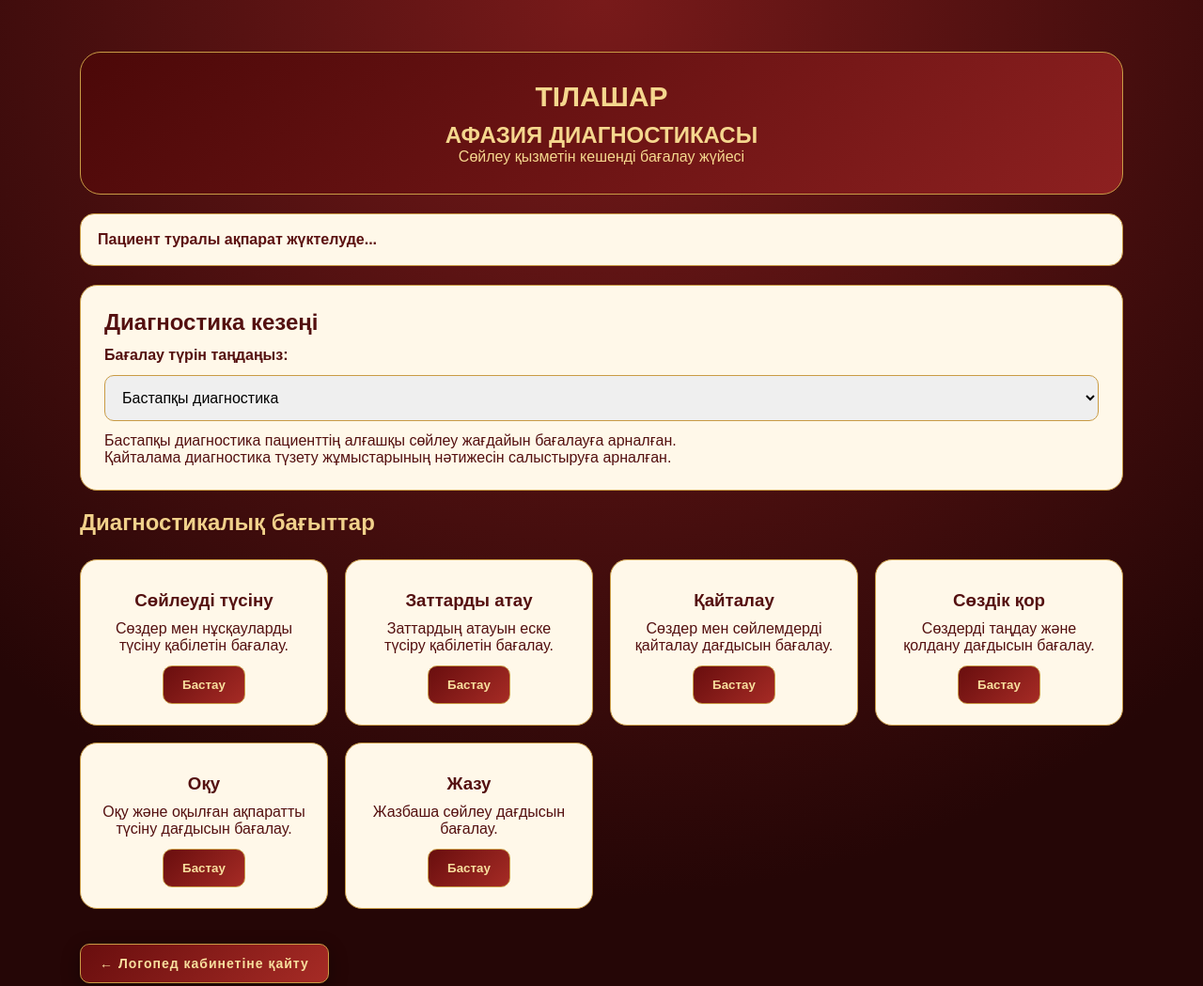
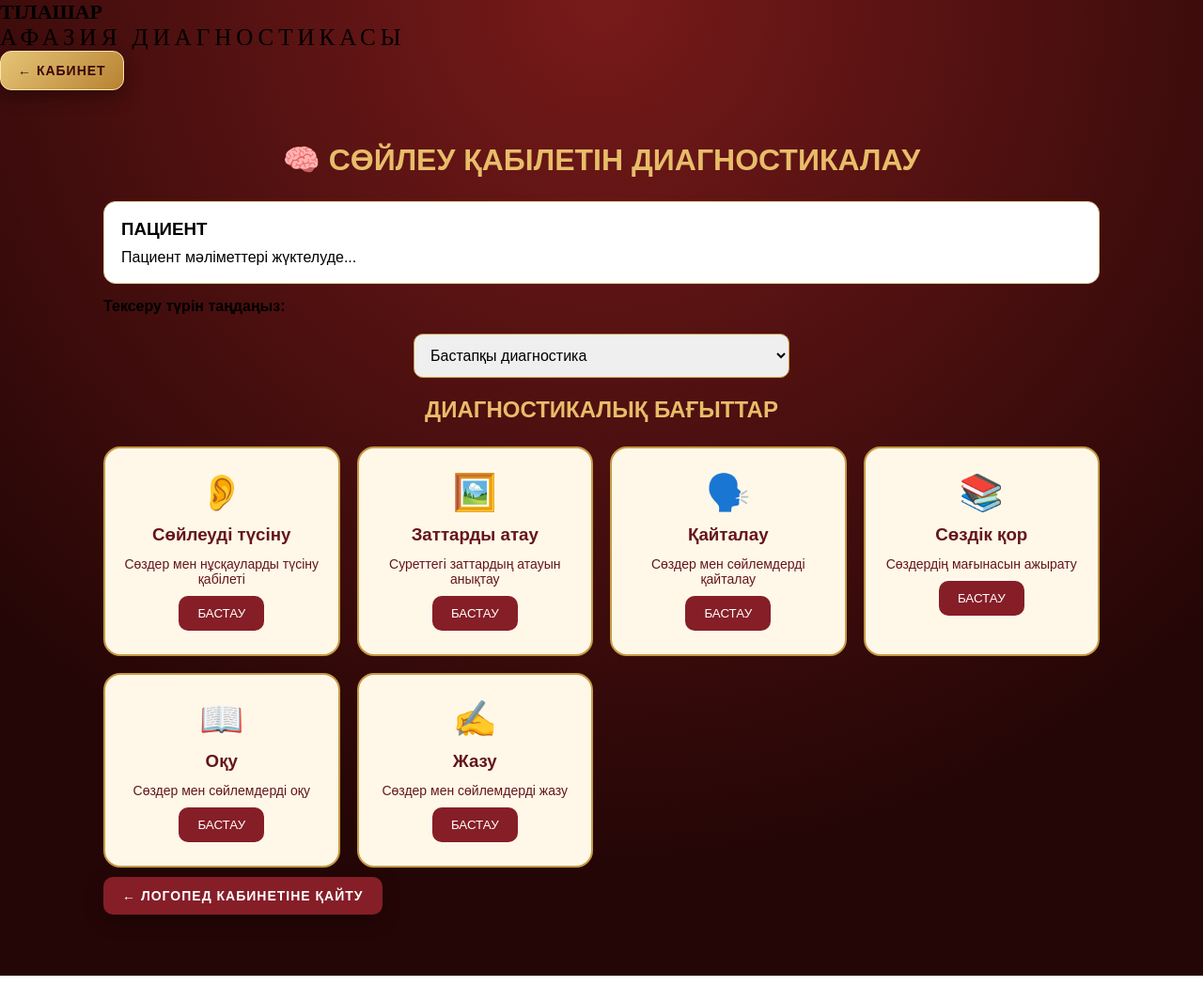
Before and after one commit to meruertermek07-ship-it/afaziya-platformmm, a plain HTML site: page diagnostics.html in a window 1280 px wide. Shown: the whole page at 94% size. Drawn offline with Linux system fonts and the light colour scheme; a web font is replaced by a local one.

Commit message:
Update diagnostics.html

```diff
--- a/diagnostics.html
+++ b/diagnostics.html
@@ -3,187 +3,173 @@
 <head>
     <meta charset="UTF-8">
     <meta name="viewport" content="width=device-width, initial-scale=1.0">
-    <title>Афазия диагностикасы | Тілашар</title>
+    <title>ТІЛАШАР | Афазия диагностикасы</title>
     <link rel="stylesheet" href="style.css">
     <style>
-    .diagnostic-page {
-        max-width: 1150px;
+        .diagnostics-container {
+            max-width: 1100px;
             margin: 35px auto;
             padding: 20px;
         }
-    .diagnostic-header {
-        background: linear-gradient(135deg, #4b0808, #8d2020);
-        color: #f5d78e;
-        padding: 30px;
-        border: 1px solid #c99b45;
-        border-radius: 22px;
+    .diagnostic-heading {
         text-align: center;
-    }
-    .diagnostic-header h1 {
-        font-size: 30px;
-        margin-bottom: 10px;
-    }
-    .patient-name {
-        margin: 20px 0;
-        padding: 18px;
-        background: #fff8e9;
-        border: 1px solid #c99b45;
-        border-radius: 15px;
-        color: #5b1010;
-        font-weight: bold;
-    }
-    .assessment-selector {
-        margin: 20px 0;
-        padding: 25px;
-        background: #fff8e9;
-        border: 1px solid #c99b45;
-        border-radius: 18px;
-        color: #541010;
-    }
-    .assessment-selector select {
-        display: block;
-        width: 100%;
-        padding: 14px;
-        margin: 12px 0;
-        border: 1px solid #c99b45;
-        border-radius: 10px;
-        font-size: 16px;
+        color: #e7bd69;
+        margin-bottom: 25px;
     }
     .diagnostic-grid {
         display: grid;
         grid-template-columns: repeat(auto-fit, minmax(220px, 1fr));
         gap: 18px;
-        margin: 25px 0;
     }
     .diagnostic-card {
         background: #fff8e9;
-        border: 1px solid #c99b45;
+        border: 2px solid #c69b43;
         border-radius: 18px;
-        padding: 22px;
+        padding: 25px 15px;
         text-align: center;
-        color: #541010;
+        cursor: pointer;
+        color: #65151c;
+        transition: .25s;
+    }
+    .diagnostic-card:hover {
+        transform: translateY(-5px);
+        box-shadow: 0 8px 20px #0003;
+    }
+    .diagnostic-card span {
+        font-size: 38px;
     }
     .diagnostic-card h3 {
+        margin: 12px 0;
+    }
+    .diagnostic-card p {
+        font-size: 14px;
+    }
+    .diagnostic-card button {
+        background: #861e27;
+        color: white;
+        border: none;
+        border-radius: 10px;
+        padding: 11px 20px;
+        margin-top: 10px;
+        cursor: pointer;
+    }
+    .diagnostic-select {
+        display: block;
+        width: 100%;
+        max-width: 400px;
+        margin: 20px auto;
+        padding: 13px;
+        border-radius: 10px;
+        border: 1px solid #c69b43;
+        font-size: 16px;
+    }
+    #taskArea, #diagnosticResult {
+        background: #fff8e9;
+        color: #54151b;
+        padding: 25px;
+        margin-top: 25px;
+        border-radius: 18px;
+    }
+    .back-button {
+        padding: 12px 20px;
+        background: #861e27;
+        color: white;
+        border: none;
+        border-radius: 10px;
+        cursor: pointer;
         margin: 10px 0;
     }
-    .diagnostic-card button,
-    .back-button {
-        background: linear-gradient(135deg, #690e0e, #a62b25);
-        color: #f8df9e;
-        border: 1px solid #c99b45;
-        padding: 12px 20px;
-        border-radius: 10px;
-        cursor: pointer;
-        font-weight: bold;
-        margin-top: 12px;
-    }
-    .task-area,
-    .diagnostic-result {
-        background: #fff8e9;
-        color: #541010;
-        padding: 25px;
-        margin-top: 22px;
-        border: 1px solid #c99b45;
-        border-radius: 18px;
-    }
-    .task-area button {
-        margin: 7px;
-        padding: 12px 18px;
-        border: 1px solid #c99b45;
-        border-radius: 10px;
-        cursor: pointer;
-    }
     @media(max-width:600px) {
-        .diagnostic-page {
+        .diagnostics-container {
             padding: 12px;
-        }
-        .diagnostic-header h1 {
-            font-size: 23px;
         }
     }
 </style>
 </head>
 <body>
-<div class="diagnostic-page">
-<header class="diagnostic-header">
-    <h1>ТІЛАШАР</h1>
-    <h2>АФАЗИЯ ДИАГНОСТИКАСЫ</h2>
-    <p>Сөйлеу қызметін кешенді бағалау жүйесі</p>
+<header class="main-header">
+    <div class="logo" onclick="window.location.href='index.html'">
+        ТІЛАШАР
+    </div>
+    <div class="header-title">АФАЗИЯ ДИАГНОСТИКАСЫ</div>
+    <button class="cabinet-button"
+        onclick="window.location.href='cabinet.html'">
+        ← КАБИНЕТ
+    </button>
 </header>
-<div class="patient-name" id="patientName">
-    Пациент туралы ақпарат жүктелуде...
+<main class="diagnostics-container">
+    <h1 class="diagnostic-heading">
+        🧠 СӨЙЛЕУ ҚАБІЛЕТІН ДИАГНОСТИКАЛАУ
+    </h1>
+    <div class="result-item">
+        <h3>ПАЦИЕНТ</h3>
+        <p id="patientName">Пациент мәліметтері жүктелуде...</p>
     </div>
-<section class="assessment-selector">
-    <h2>Диагностика кезеңі</h2>
     <label for="assessmentType">
-        Бағалау түрін таңдаңыз:
+        <b>Тексеру түрін таңдаңыз:</b>
     </label>
-    <select id="assessmentType">
+    <select id="assessmentType" class="diagnostic-select">
         <option value="initial">Бастапқы диагностика</option>
         <option value="repeat">Қайталама диагностика</option>
     </select>
-    <p>
-        Бастапқы диагностика пациенттің алғашқы сөйлеу жағдайын
-        бағалауға арналған.
-    </p>
-    <p>
-        Қайталама диагностика түзету жұмыстарының нәтижесін
-        салыстыруға арналған.
-    </p>
-</section>
-<h2 style="color:#f1d18b;">Диагностикалық бағыттар</h2>
+    <h2 class="diagnostic-heading">ДИАГНОСТИКАЛЫҚ БАҒЫТТАР</h2>
     <div class="diagnostic-grid">
         <div class="diagnostic-card">
+            <span>👂</span>
             <h3>Сөйлеуді түсіну</h3>
-        <p>Сөздер мен нұсқауларды түсіну қабілетін бағалау.</p>
+            <p>Сөздер мен нұсқауларды түсіну қабілеті</p>
             <button onclick="startCategory('understanding')">
-            Бастау
+                БАСТАУ
             </button>
         </div>
         <div class="diagnostic-card">
+            <span>🖼️</span>
             <h3>Заттарды атау</h3>
-        <p>Заттардың атауын еске түсіру қабілетін бағалау.</p>
+            <p>Суреттегі заттардың атауын анықтау</p>
             <button onclick="startCategory('naming')">
-            Бастау
+                БАСТАУ
             </button>
         </div>
         <div class="diagnostic-card">
+            <span>🗣️</span>
             <h3>Қайталау</h3>
-        <p>Сөздер мен сөйлемдерді қайталау дағдысын бағалау.</p>
+            <p>Сөздер мен сөйлемдерді қайталау</p>
             <button onclick="startCategory('repetition')">
-            Бастау
+                БАСТАУ
             </button>
         </div>
         <div class="diagnostic-card">
+            <span>📚</span>
             <h3>Сөздік қор</h3>
-        <p>Сөздерді таңдау және қолдану дағдысын бағалау.</p>
+            <p>Сөздердің мағынасын ажырату</p>
             <button onclick="startCategory('vocabulary')">
-            Бастау
+                БАСТАУ
             </button>
         </div>
         <div class="diagnostic-card">
+            <span>📖</span>
             <h3>Оқу</h3>
-        <p>Оқу және оқылған ақпаратты түсіну дағдысын бағалау.</p>
+            <p>Сөздер мен сөйлемдерді оқу</p>
             <button onclick="startCategory('reading')">
-            Бастау
+                БАСТАУ
             </button>
         </div>
         <div class="diagnostic-card">
+            <span>✍️</span>
             <h3>Жазу</h3>
-        <p>Жазбаша сөйлеу дағдысын бағалау.</p>
+            <p>Сөздер мен сөйлемдерді жазу</p>
             <button onclick="startCategory('writing')">
-            Бастау
+                БАСТАУ
             </button>
         </div>
     </div>
-<section id="taskArea" class="task-area" style="display:none;">
-</section>
-<section id="diagnosticResult" class="diagnostic-result" style="display:none;">
-</section>
-<button class="back-button" onclick="location.href='cabinet.html'">
-    ← Логопед кабинетіне қайту
+    <section id="taskArea" style="display:none;"></section>
+    <section id="diagnosticResult" style="display:none;"></section>
+    <button class="back-button"
+        onclick="window.location.href='cabinet.html'">
+        ← ЛОГОПЕД КАБИНЕТІНЕ ҚАЙТУ
     </button>
-</div>
+</main>
 <script src="diagnostics.js"></script>
 </body>
 </html>
```
Lines whose indentation alone changed are shown as unchanged.
